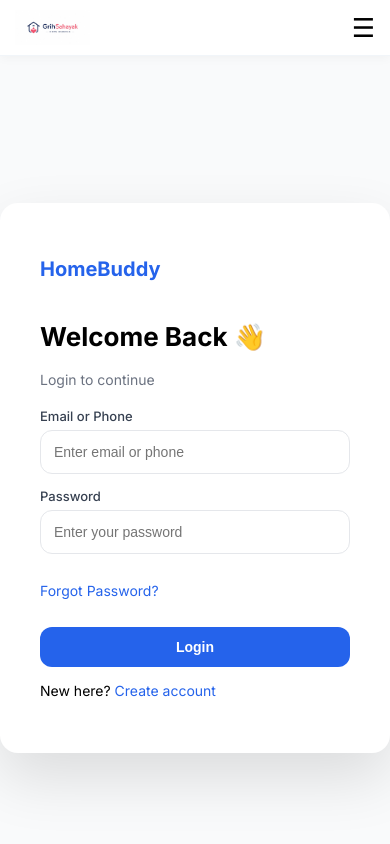
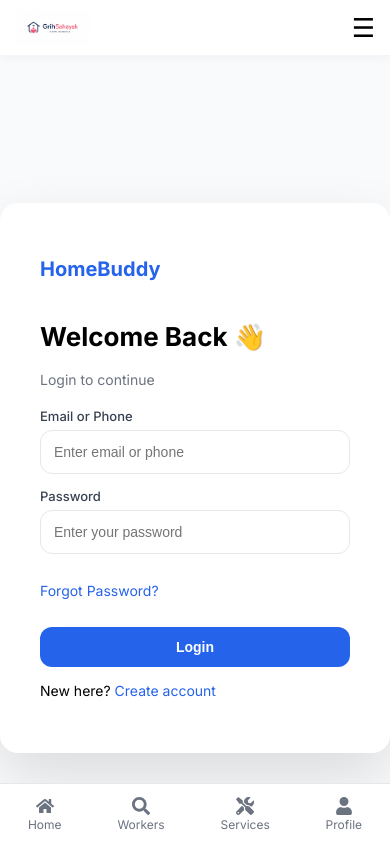
Before and after one commit to Gourmani/HomeBuddy, a React (Vite) app in the folder frontend/: page /login in a window 390 px wide. Shown: the top 844 px of the page. Built offline with nearby package versions, Linux system fonts and the light colour scheme; no server answers.

Commit message:
UI Improved

```diff
--- a/frontend/src/App.jsx
+++ b/frontend/src/App.jsx
@@ -16,6 +16,7 @@
 import Footer from "./components/Footer";
 import Feedback from "./pages/Feedback";
 import AdminDashboard from "./pages/AdminDashboard";
+import BottomNav from "./components/BottomNav";
 import "./styles/responsive.css";
 
 {/*
@@ -93,6 +94,7 @@
 
       </Routes>
       <Footer />
+      <BottomNav />
     </>
   );
 }
--- /dev/null
+++ b/frontend/src/components/BottomNav.jsx
@@ -0,0 +1,55 @@
+import { useNavigate, useLocation } from "react-router-dom";
+import { FaHome, FaSearch, FaTools, FaUser } from "react-icons/fa";
+import "../styles/bottomnav.css";
+
+function BottomNav() {
+  const navigate = useNavigate();
+  const location = useLocation();
+
+  const isActive = (path) => location.pathname === path;
+
+  return (
+    <div className="bottom-nav">
+
+      <div
+        className={`nav-item ${isActive("/") ? "active" : ""}`}
+        onClick={() => navigate("/")}
+      >
+        <FaHome />
+        <span>Home</span>
+      </div>
+
+      <div
+        className={`nav-item ${isActive("/maids") ? "active" : ""}`}
+        onClick={() => navigate("/maids")}
+      >
+        <FaSearch />
+        <span>Workers</span>
+      </div>
+
+      <div
+            className="nav-item"
+            onClick={() => {
+                const section = document.getElementById("services");
+                if (section) {
+                section.scrollIntoView({ behavior: "smooth" });
+                }
+            }}
+            >
+            <FaTools />
+            <span>Services</span>
+            </div>
+
+      <div
+        className={`nav-item ${isActive("/user-profile") ? "active" : ""}`}
+        onClick={() => navigate("/user-profile")}
+      >
+        <FaUser />
+        <span>Profile</span>
+      </div>
+
+    </div>
+  );
+}
+
+export default BottomNav;
--- a/frontend/src/pages/Home.jsx
+++ b/frontend/src/pages/Home.jsx
@@ -171,7 +171,7 @@
       </section>
 
       {/* SERVICES */}
-      <section className="services">
+      <section className="services" id="services">
         <div className="container">
           <h2>Services You Can Hire For</h2>
 
--- a/frontend/src/pages/UserProfile.jsx
+++ b/frontend/src/pages/UserProfile.jsx
@@ -1,4 +1,5 @@
 import { useEffect, useState } from "react";
+import { useNavigate } from "react-router-dom";
 import API from "../services/api";
 import "../styles/userProfile.css";
 
@@ -18,6 +19,7 @@
 };
 
 function UserProfile() {
+  const navigate = useNavigate();
   const [profile, setProfile] = useState(null);
   const [editMode, setEditMode] = useState(false);
 
@@ -54,11 +56,26 @@
     });
 
   } catch (error) {
+  if (error.response?.status === 401) {
+    console.log("Unauthorized - redirecting to login");
+
+    localStorage.removeItem("token"); // optional safety
+    navigate("/login"); //  redirect instead of alert
+
+    return;
+  }
+
   console.error(error);
 }
 };
 
   useEffect(() => {
+  const token = localStorage.getItem("token");
+
+  if (!token) {
+    navigate("/login");
+    return; //  STOP API CALL IF NOT LOGGED IN
+  }
   fetchProfile();
 }, []);
 
--- /dev/null
+++ b/frontend/src/styles/bottomnav.css
@@ -0,0 +1,42 @@
+.bottom-nav {
+  position: fixed;
+  bottom: 0;
+  width: 100%;
+  height: 60px;
+
+  background: white;
+  border-top: 1px solid #e5e7eb;
+
+  display: flex;
+  justify-content: space-around;
+  align-items: center;
+
+  z-index: 1000;
+}
+
+/* ITEMS */
+.nav-item {
+  display: flex;
+  flex-direction: column;
+  align-items: center;
+  font-size: 12px;
+  color: #6b7280;
+  cursor: pointer;
+  transition: 0.2s;
+}
+
+.nav-item svg {
+  font-size: 18px;
+  margin-bottom: 2px;
+}
+
+/* ACTIVE */
+.nav-item.active {
+  color: #2563eb;
+}
+
+@media (min-width: 768px) {
+  .bottom-nav {
+    display: none;
+  }
+}
--- a/frontend/src/styles/responsive.css
+++ b/frontend/src/styles/responsive.css
@@ -44,6 +44,7 @@
   /* GENERAL */
   body {
     font-size: 14px;
+    padding-bottom: 70px;
   }
 
   /* NAVBAR */
```
Lines whose indentation alone changed are shown as unchanged.
